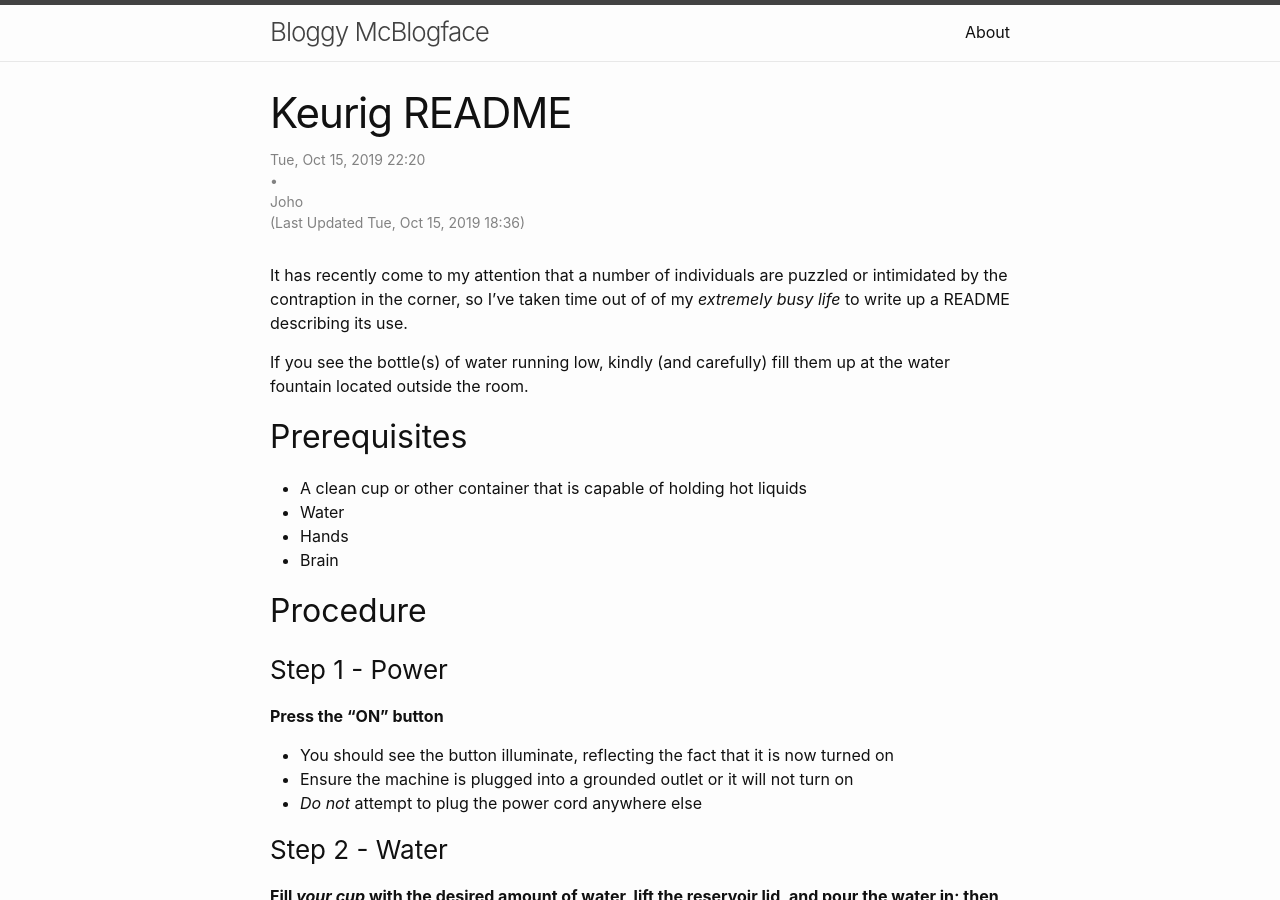
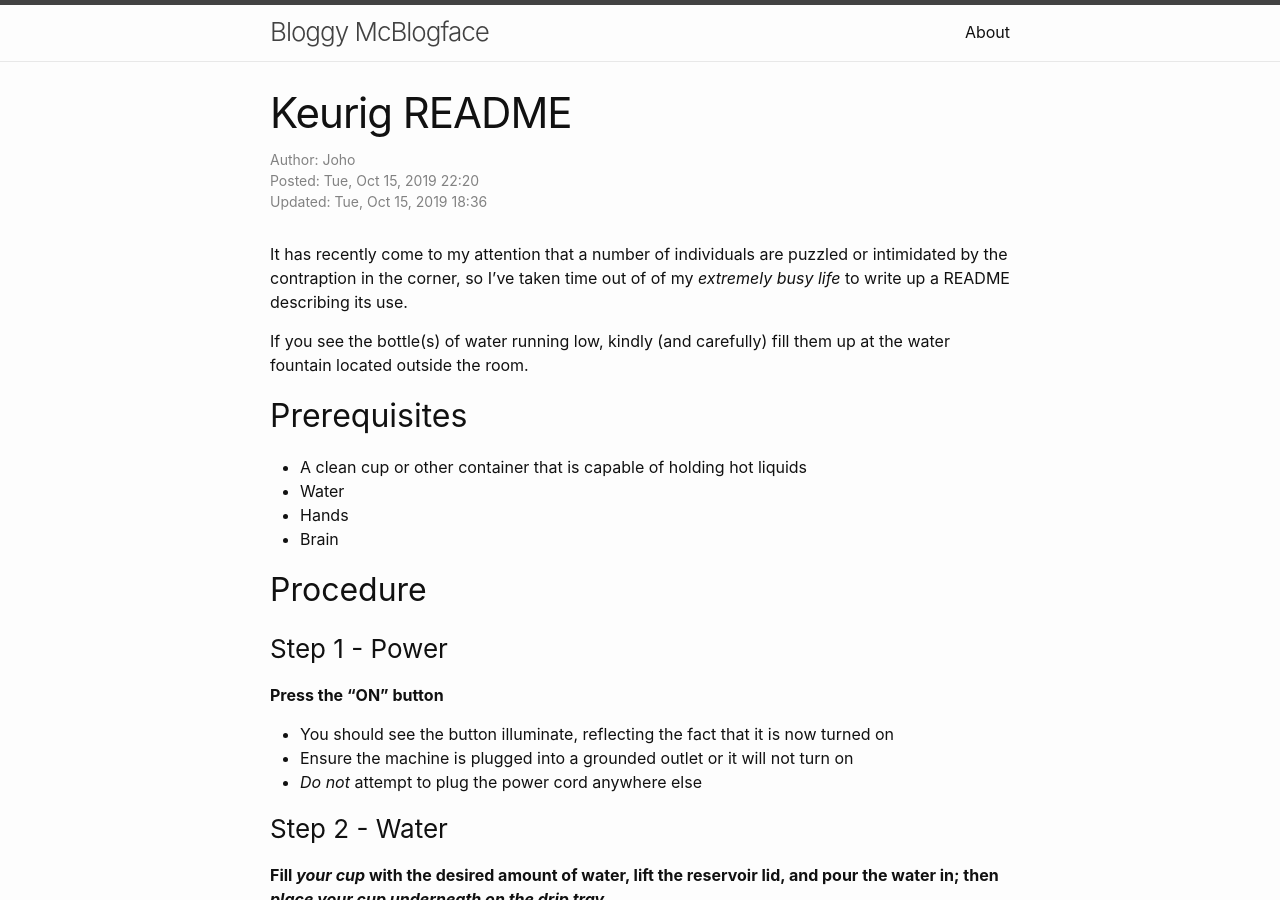
Before and after one commit to loljoho/blog, a Jekyll site: the page built from _posts/2019-10-15-keurig-readme.markdown, in a window 1280 px wide and 900 px high. Built offline with Jekyll 4.4.1, drawn with Linux system fonts in a browser that asks for light colours.

Commit message:
Make the post metadata elements uglier

```diff
--- a/_layouts/post.html
+++ b/_layouts/post.html
@@ -7,22 +7,29 @@ layout: default
   <header class="post-header">
     <h1 class="post-title p-name" itemprop="name headline">{{ page.title | escape }}</h1>
     <p class="post-meta">
-      <time class="dt-published" datetime="{{ page.date | date_to_xmlschema }}" itemprop="datePublished">
 
-        {{ page.date | date: date_format }}
-      </time>
       {%- if page.author -%}
-        • <span itemprop="author" itemscope itemtype="http://schema.org/Person">
+        <span itemprop="author" itemscope itemtype="http://schema.org/Person">
+          Author:
             <span class="p-author h-card" itemprop="name">
               {{ page.author | escape }}
             </span>
           </span>
       {%- endif -%}
+
+      {%- if page.date -%}
+        <time class="dt-published" datetime="{{ page.date | date_to_xmlschema }}" itemprop="datePublished">
+          Posted:
+          {{ page.date | date: date_format }}
+        </time>
+      {%- endif -%}
+
       {%- if page.update -%}
         <time class="dt-updated" datetime="{{ page.update | date_to_xmlschema }}" itemprop="dateUpdated">
-          (Last Updated {{ page.update | date: date_format }})
+          Updated: {{ page.update | date: date_format }}
         </time>
       {%- endif -%}
+
     </p>
   </header>
 
```
